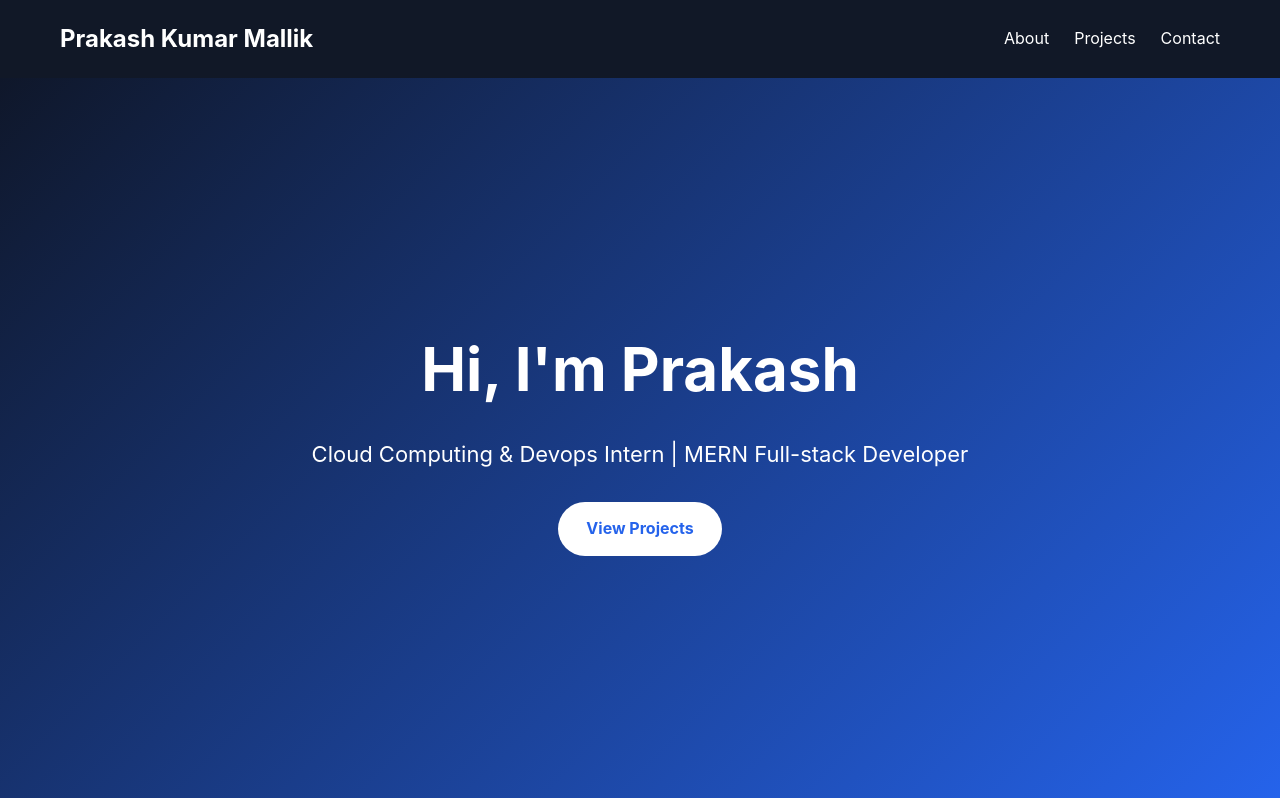
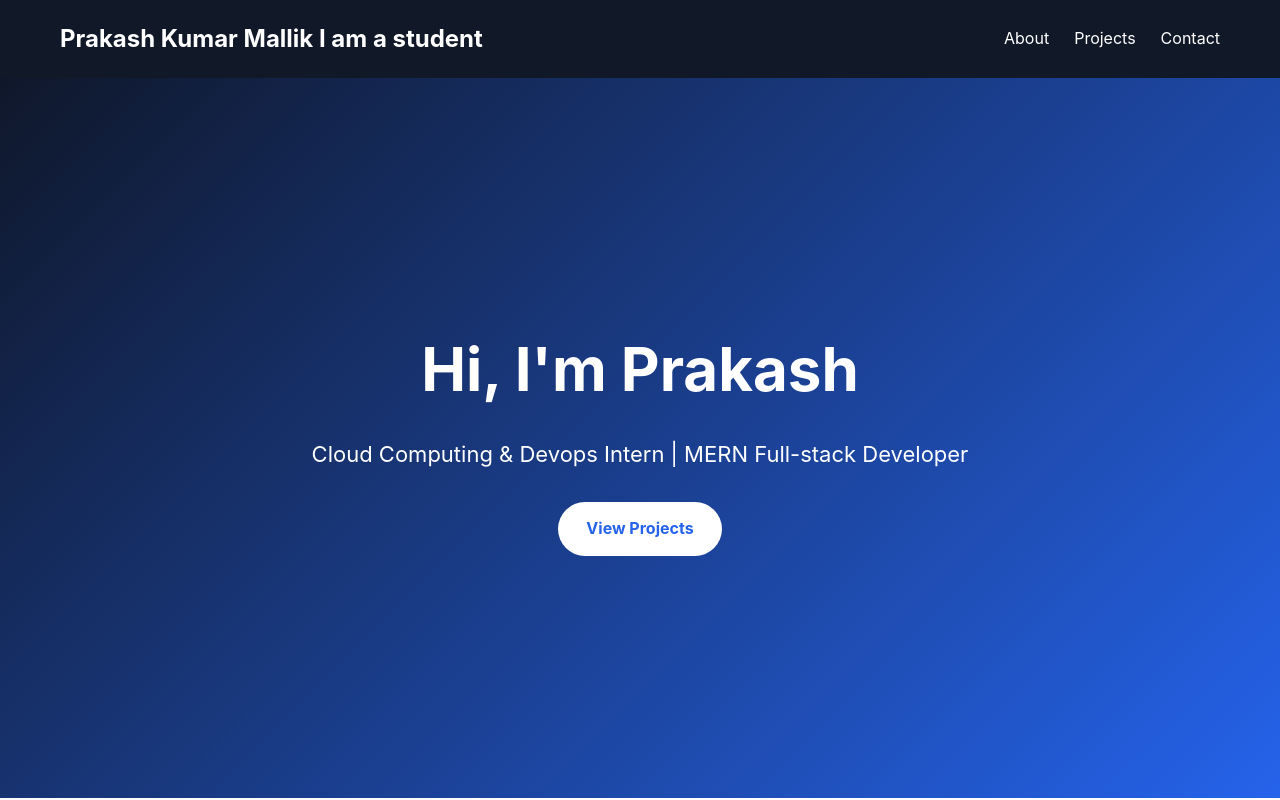
Before and after one commit to prakash-078/Protfolio-project-docker, a React (Vite) app: page / in a window 1280 px wide. Shown: the top 800 px of the page. Built offline with nearby package versions, Linux system fonts and the light colour scheme.

Commit message:
Update website

```diff
--- a/src/App.jsx
+++ b/src/App.jsx
@@ -5,7 +5,7 @@ const App = () => {
   return (
     <>
     <header className='navbar'>
-      <h2>Prakash Kumar Mallik  </h2>
+      <h2>Prakash Kumar Mallik I am a student </h2>
       <nav>
         <a href="#about">About</a>
         <a href="#projects">Projects</a>
```
